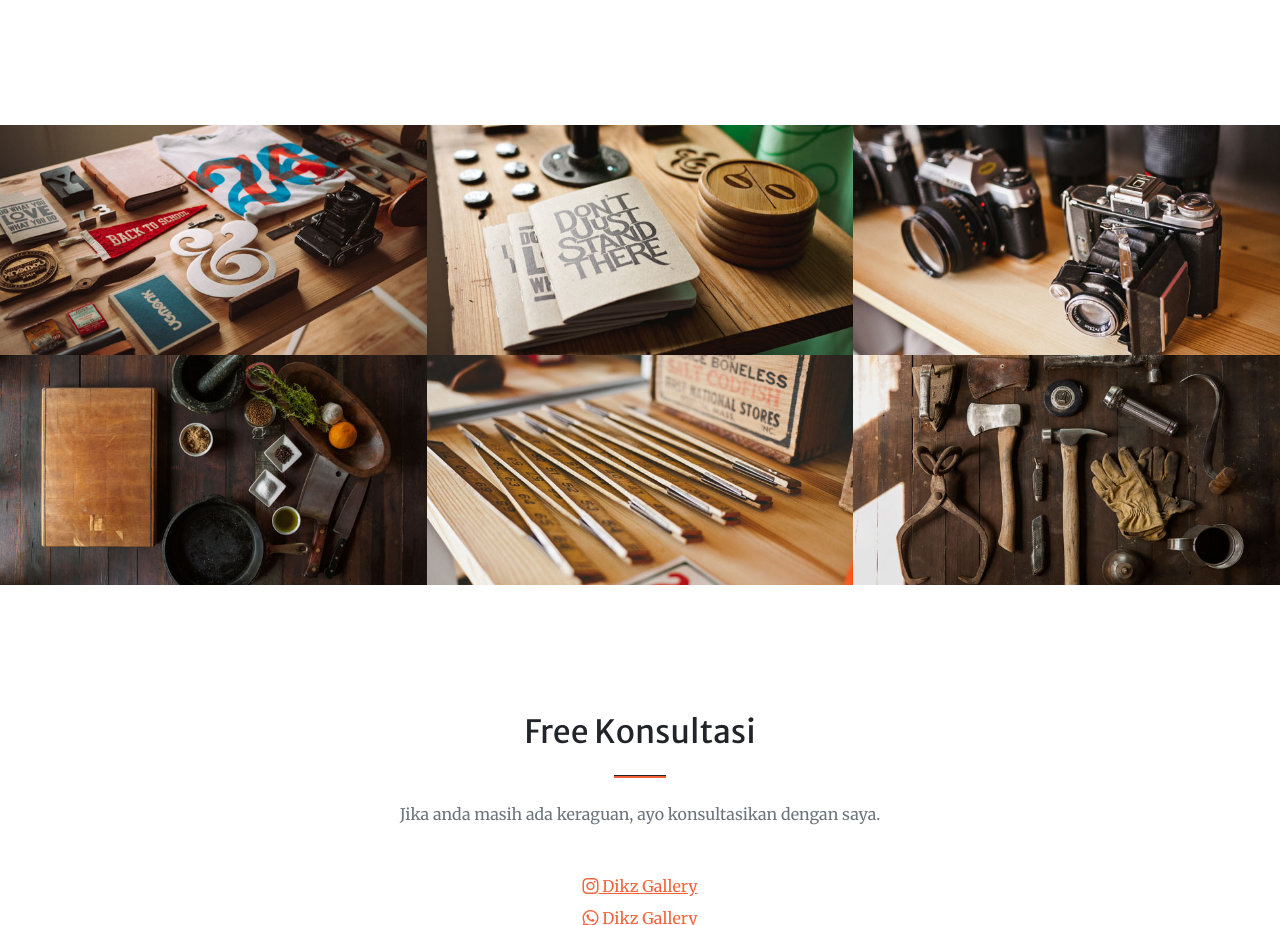
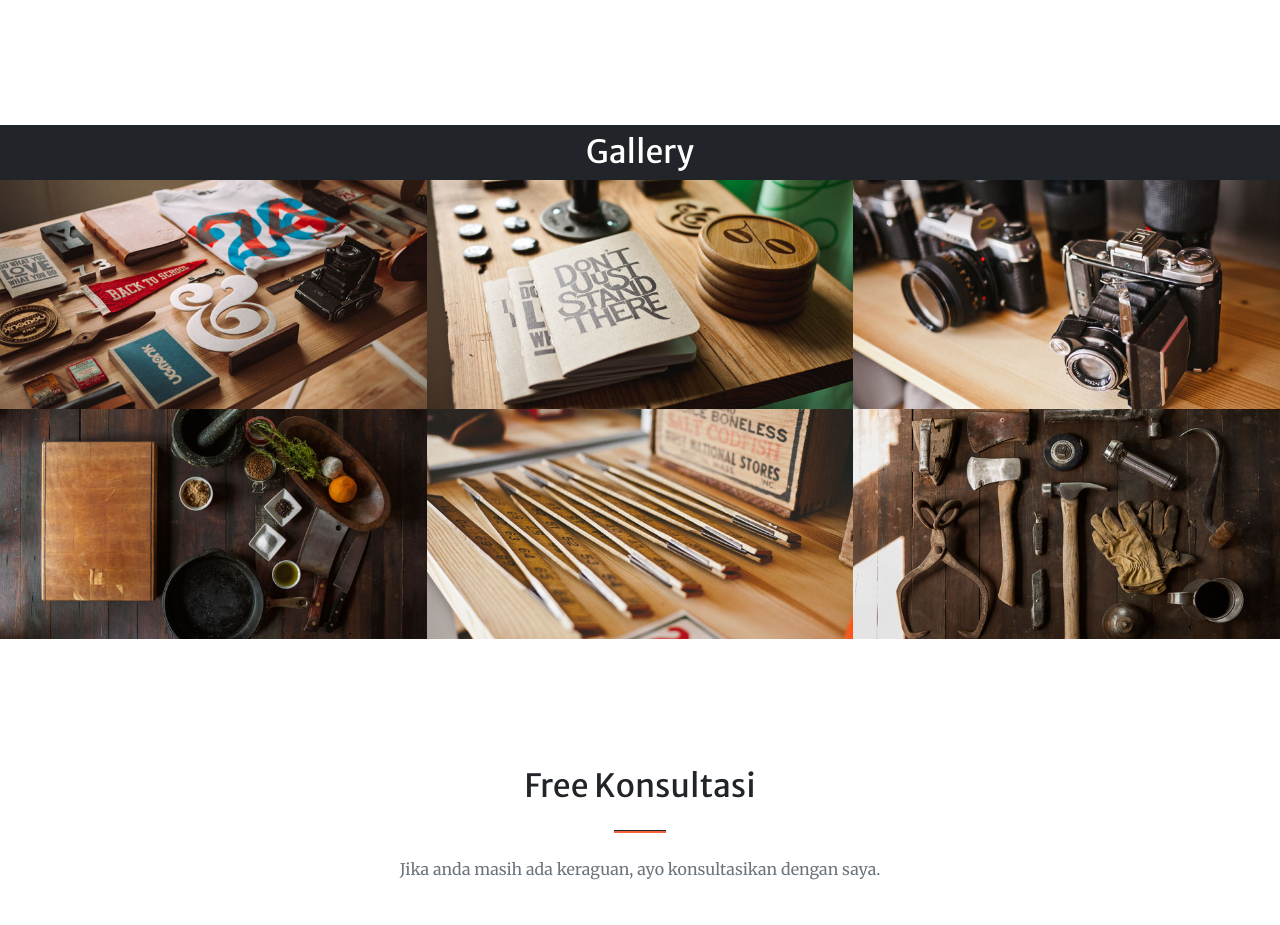
Before and after one commit to rudihadi/dikz-gallery, a plain HTML site: page index.html in a window 1280 px wide. Shown: the part 1771-2696 px from the top of the page. Drawn offline with nearby package versions, Linux system fonts and the light colour scheme; some packages are replaced by stand-ins of ours; a script that the page names is missing.

Commit message:
Merapikan halaman gallery

```diff
--- a/index.html
+++ b/index.html
@@ -163,6 +163,11 @@
     </section>
     <!-- Portfolio-->
     <div id="portfolio">
+        <section class="bg-dark text-white py-2">
+            <div class="container px-4 px-lg-5 text-center">
+              <h2 class="mb-0">Gallery</h2>
+            </div>
+          </section>
       <div class="container-fluid p-0">
         <div class="row g-0">
           <div class="col-lg-4 col-sm-6">
```
